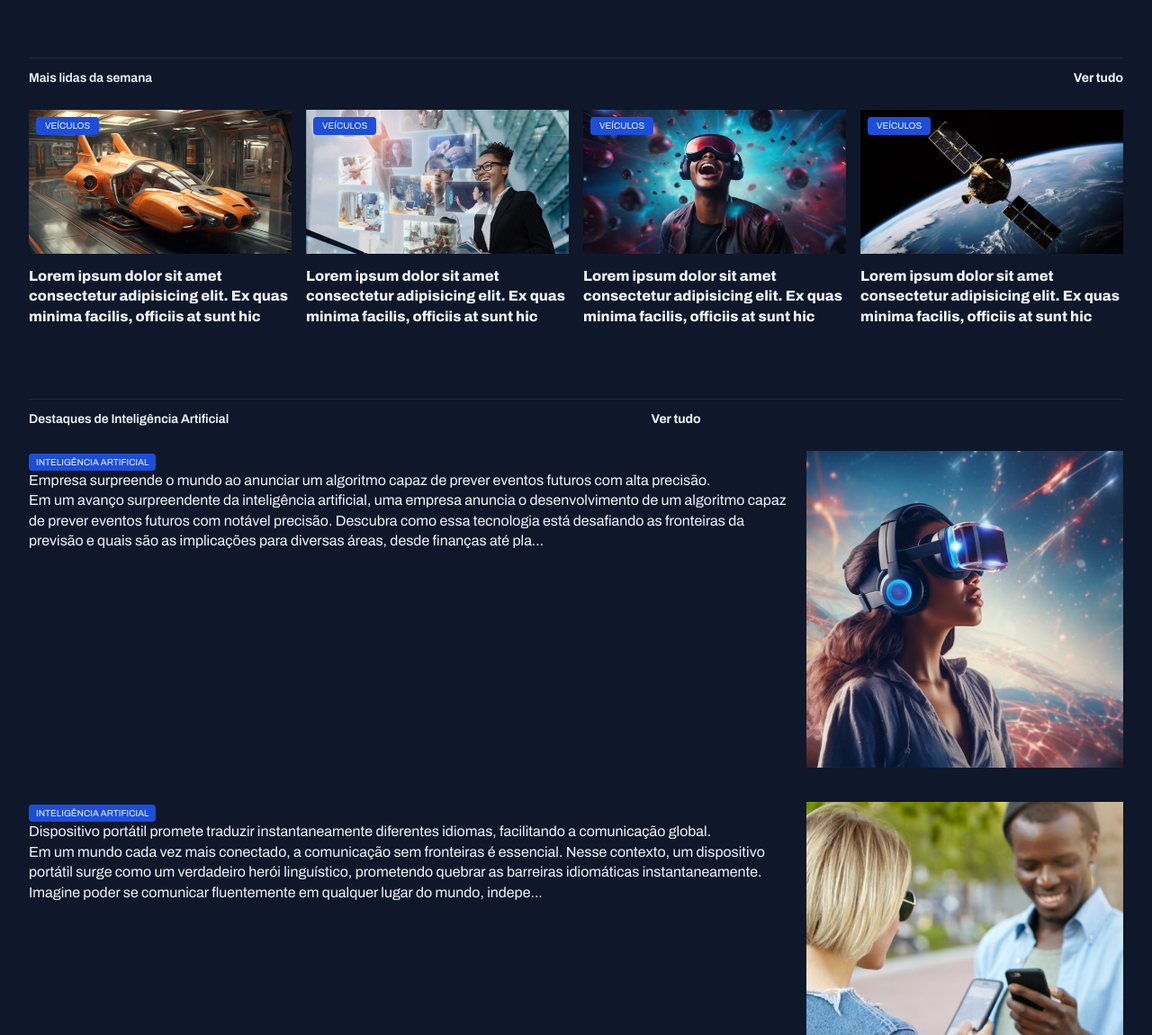
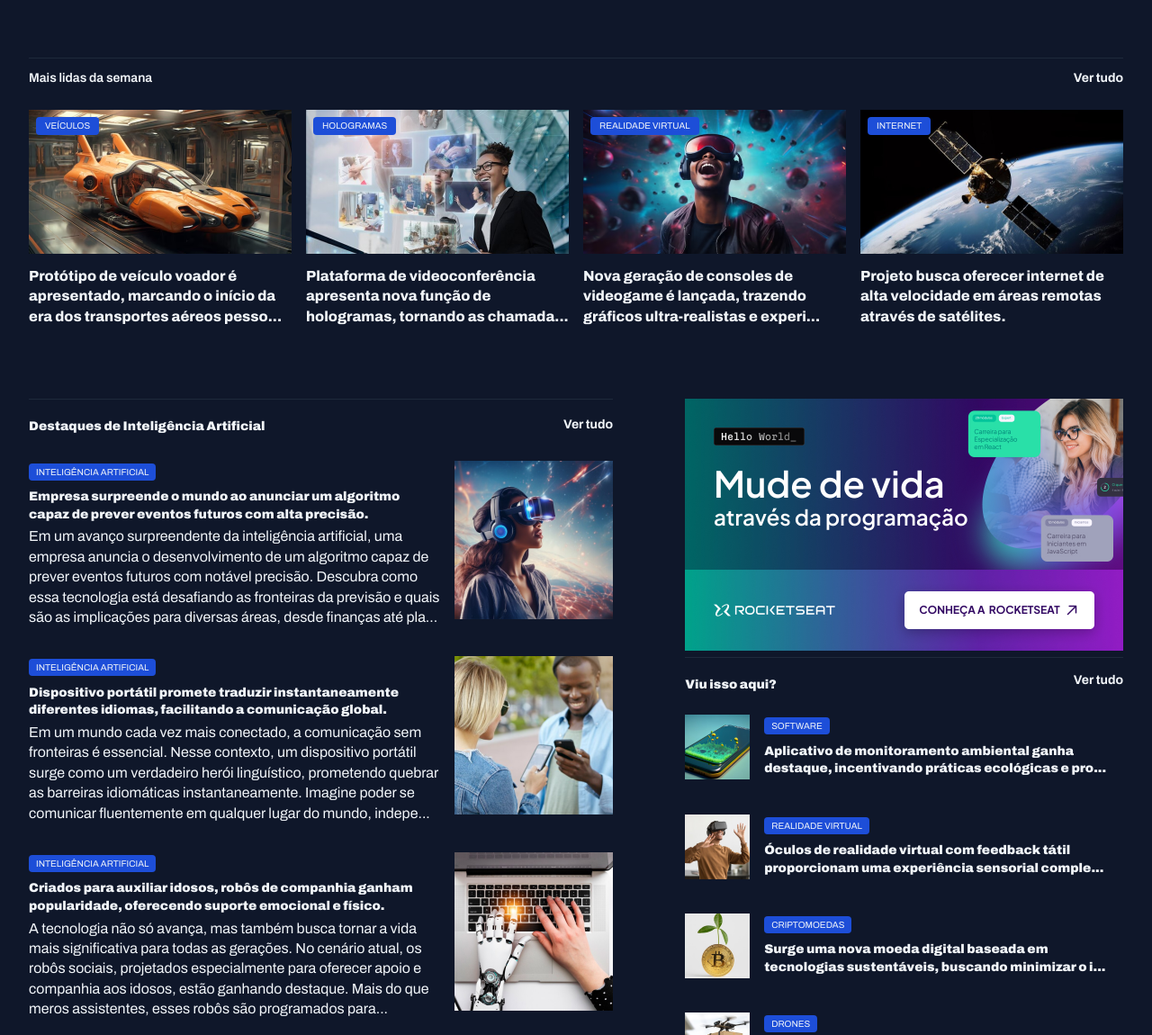
Before and after one commit to luizfpinto94/portal-de-noticiais, a plain HTML site: page index.html in a window 1280 px wide. Shown: the part 620-1770 px from the top of the page at 90% size. Drawn offline with Linux system fonts and the light colour scheme.

Commit message:
docs: Finalizando o projeto e criando arquivo de apresentação README 🏆

```diff
--- a/index.html
+++ b/index.html
@@ -8,6 +8,7 @@
     <link rel="preconnect" href="https://fonts.googleapis.com">
     <link rel="preconnect" href="https://fonts.gstatic.com" crossorigin>
     <link href="https://fonts.googleapis.com/css2?family=Archivo:ital,wght@0,100..900;1,100..900&display=swap" rel="stylesheet">
+    <link rel="shortcut icon" href="assets/icons/ArrowRight.svg" type="image/x-icon">
 </head>
 <body>
     <header class="container">
@@ -25,20 +26,20 @@
             </div>
         </nav>
         <div id="secondary" class="grid grid-flow-col">
-            <a href="#">Inteligência Artificial</a>
-            <a href="#">Blockchain</a>
-            <a href="#">Hologramas</a>
-            <a href="#">Internet</a>
-            <a href="#">Vestíveis</a>
-            <a href="#">Realidade Aumentada</a>
-            <a href="#">Realidade  Virtual</a>
+            <a href="#" title="Inteligência Artificial">Inteligência Artificial</a>
+            <a href="#" title="Blockchain">Blockchain</a>
+            <a href="#" title="Hologramas">Hologramas</a>
+            <a href="#" title="Internet">Internet</a>
+            <a href="#" title="Vestíveis">Vestíveis</a>
+            <a href="#" title="Realidade Aumentada">Realidade Aumentada</a>
+            <a href="#" title="Realidade  Virtual">Realidade  Virtual</a>
         </div>
     </header>
 
     <main class="container grid">
         <section id="featured" class="grid grid-flow-col gap-16">
             <figure class="card">
-                <img src="assets/images/Image 01.png" alt="Imagem de um robô de cor branco e olhos azuis">
+                <img src="assets/images/Image 01.png" alt="Robô doméstico humanoide em um quarto moderno, representando automação para tarefas residenciais.">
                 <figcaption>
                     <span class="content-tag">Robótica</span>
                     <h2 class="text-2xl">Robôs domésticos começam a ser adotados para tarefas diárias, prometendo mais conforto e eficiência nas residências.</h2>
@@ -47,28 +48,28 @@
 
             <div class="grid grid-col-2 gap-16">
                 <figure class="card">
-                    <img src="assets/images/Image 02.png" alt="Imagem de uma pessoa interagindo com celular">
+                    <img src="assets/images/Image 02.png" alt="Pessoa segurando um smartphone com projeção holográfica tridimensional acima da tela.">
                     <figcaption>
                         <span class="content-tag">Hologramas</span>
                         <h2 class="text-lg">Novo Smartphone Projetor 3D chega ao mercado, transformando a forma como vemos nossas telas!</h2>
                     </figcaption>
                 </figure>
                 <figure class="card">
-                    <img src="assets/images/Image 03.png" alt="Imagem de 6G, com foguete subindo">
+                    <img src="assets/images/Image 03.png" alt="Ilustração de tecnologia 6G com foguete e símbolo '6G' representando internet de alta velocidade.">
                     <figcaption>
                         <span class="content-tag">Internet</span>
                         <h2 class="text-lg">Tecnologia 6G chega às metrópoles brasileiras, prometendo revolucionar a forma como...</h2>
                     </figcaption>
                 </figure>
                 <figure class="card">
-                    <img src="assets/images/Image 04.png" alt="Imagem de uma mulher sorrindo com fones de ouvido">
+                    <img src="assets/images/Image 04.png" alt="Pessoa usando relógio inteligente durante atividade ao ar livre para monitoramento de saúde.">
                     <figcaption>
                         <span class="content-tag">Vestíveis</span>
                         <h2 class="text-lg">Empresa lança relógio inteligente capaz de monitorar a saúde mental, oferecendo insights valiosos para...</h2>
                     </figcaption>
                 </figure>
                 <figure class="card">
-                    <img src="assets/images/Image 05.png" alt="Imagem de duas crianças com óculos sorrindo e se divertindo">
+                    <img src="assets/images/Image 05.png" alt="Estudantes utilizando óculos de realidade virtual em ambiente educacional.">
                     <figcaption>
                         <span class="content-tag">Realidade Virtual</span>
                         <h2 class="text-lg">Escolas adotam a tecnologia VR para proporcionar experiências imersivas, transformando...</h2>
@@ -80,7 +81,7 @@
         <section id="weekly">
             <header class="grid grid-flow-col">
                 <h3>Mais lidas da semana</h3>
-                <a href="#">
+                <a href="#" title="Ver mais lidas">
                     <strong>Ver tudo</strong>
                     <span></span>
                 </a>
@@ -88,24 +89,24 @@
 
             <div class="grid gap-16">
                 <figure>
-                    <span class="content-tag">veículos</span>
-                    <img src="assets/images/Image 06.png" alt="">
-                    <p>Lorem ipsum dolor sit amet consectetur adipisicing elit. Ex quas minima facilis, officiis at sunt hic</p>
+                    <span class="content-tag">Veículos</span>
+                    <img src="assets/images/Image 06.png" alt="Protótipo de veículo voador futurista em um hangar tecnológico.">
+                    <p>Protótipo de veículo voador é apresentado, marcando o início da era dos transportes aéreos pesso...</p>
                 </figure>
                 <figure>
-                    <span class="content-tag">veículos</span>
-                    <img src="assets/images/Image 07.png" alt="">
-                    <p>Lorem ipsum dolor sit amet consectetur adipisicing elit. Ex quas minima facilis, officiis at sunt hic</p>
+                    <span class="content-tag">Hologramas</span>
+                    <img src="assets/images/Image 07.png" alt="Profissional participando de videoconferência com hologramas projetados em uma tela.">
+                    <p>Plataforma de videoconferência apresenta nova função de hologramas, tornando as chamada...</p>
                 </figure>
                 <figure>
-                    <span class="content-tag">veículos</span>
-                    <img src="assets/images/Image 08.png" alt="">
-                    <p>Lorem ipsum dolor sit amet consectetur adipisicing elit. Ex quas minima facilis, officiis at sunt hic</p>
+                    <span class="content-tag">Realidade virtual</span>
+                    <img src="assets/images/Image 08.png" alt="Pessoa utilizando headset de realidade virtual em ambiente com efeitos digitais imersivos.">
+                    <p>Nova geração de consoles de videogame é lançada, trazendo gráficos ultra-realistas e experi...</p>
                 </figure>
                 <figure>
-                    <span class="content-tag">veículos</span>
-                    <img src="assets/images/Image 09.png" alt="">
-                    <p>Lorem ipsum dolor sit amet consectetur adipisicing elit. Ex quas minima facilis, officiis at sunt hic</p>
+                    <span class="content-tag">Internet</span>
+                    <img src="assets/images/Image 09.png" alt="Satélite em órbita terrestre representando internet via satélite.">
+                    <p>Projeto busca oferecer internet de alta velocidade em áreas remotas através de satélites.</p>
                 </figure>
             </div>
         </section>
@@ -113,7 +114,7 @@
         <section id="ia">
             <header class="grid grid-flow-col">
                 <h3>Destaques de Inteligência Artificial</h3>
-                <a href="#" class="grid grid-flow-col">
+                <a title="Ver tudo" href="#" class="grid grid-flow-col">
                     <strong>Ver tudo</strong>
                 </a>
             </header>
@@ -132,7 +133,7 @@
                         </p>
                     </div>
                     <div>
-                        <img src="assets/images/Image 10.png" alt="Imagem número 10">
+                        <img src="assets/images/Image 10.png" alt="Pessoa utilizando óculos de realidade virtual com fone de ouvidos e planeta no fundo como tivesse no espaço.">
                     </div>
                 </article>
                 <article class="grid grid-flow-col gap-16">
@@ -148,7 +149,7 @@
                         </p>
                     </div>
                     <div>
-                        <img src="assets/images/Image 11.png" alt="Imagem número 10">
+                        <img src="assets/images/Image 11.png" alt="Duas pessoas, um home e mulher utilizando celulares com o olhar para o dispositivo sorrindo.">
                     </div>
                 </article>
                 <article class="grid grid-flow-col gap-16">
@@ -157,14 +158,14 @@
                             Inteligência Artificial
                         </span>
                         <h3 class="text-xl">
-                            Criados para auxiliar idosos, robôs de companhia ganham popularidade, oferecendo suporte emocional e físico aos usuários.
+                            Criados para auxiliar idosos, robôs de companhia ganham popularidade, oferecendo suporte emocional e físico.
                         </h3>
                         <p>
                             A tecnologia não só avança, mas também busca tornar a vida mais significativa para todas as gerações. No cenário atual, os robôs sociais, projetados especialmente para oferecer apoio e companhia aos idosos, estão ganhando destaque. Mais do que meros assistentes, esses robôs são programados para...
                         </p>
                     </div>
                     <div>
-                        <img src="assets/images/Image 12.png" alt="Imagem número 10">
+                        <img src="assets/images/Image 12.png" alt="Pessoa utilizando notebook uma mão humana digitando e outra mão de robô.">
                     </div>
                 </article>
                 <article class="grid grid-flow-col gap-16">
@@ -180,22 +181,24 @@
                         </p>
                     </div>
                     <div>
-                        <img src="assets/images/Image 13.png" alt="Imagem número 10">
+                        <img src="assets/images/Image 13.png" alt="Pessoa utilizando celular na frente de notebook sorrindo.">
                     </div>
                 </article>
             </div>
         </section>
 
-        <div>
+        <aside>
             <div id="ads">
-                <img src="assets/images/Ads.jpg" alt="Imagem de propaganda ADS Rocketseat">
+                <a title="Imagem da Roocketsat" href="https://www.rocketseat.com.br/" target="_blank" title="Imagem da Roocketsat">
+                    <img src="assets/images/Ads.jpg" alt="Propaganda ADS Rocketseat">
+                </a>
             </div>
-        </div>
 
-        <section id="more">
+
+            <section id="more">
             <header class="grid grid-flow-col">
                 <h3>Viu isso aqui?</h3>
-                <a href="#" class="grid grid-flow-col">
+                <a title="Ver tudo" href="#" class="grid grid-flow-col">
                     <strong>Ver tudo</strong>
                 </a>
             </header>
@@ -203,7 +206,7 @@
             <div class="grid gap-32">
                 <article class="grid grid-flow-col gap-16">
                     <div>
-                        <img src="assets/images/Image 14.png" alt="Imagem número 10">
+                        <img src="assets/images/Image 14.png" alt="Aplicativo de monitoramento ambiental exibido na tela de um smartphone.">
                     </div>
                     <div>
                         <span class="content-tag">
@@ -216,7 +219,7 @@
                 </article>
                 <article class="grid grid-flow-col gap-16">
                     <div>
-                        <img src="assets/images/Image 15.png" alt="Imagem número 10">
+                        <img src="assets/images/Image 15.png" alt="Pessoa utilizando óculos de realidade virtual com gestos interativos.">
                     </div>
                     <div>
                         <span class="content-tag">
@@ -229,7 +232,7 @@
                 </article>
                 <article class="grid grid-flow-col gap-16">
                     <div>
-                        <img src="assets/images/Image 16.png" alt="Imagem número 10">
+                        <img src="assets/images/Image 16.png" alt="Moeda digital com símbolo de Bitcoin e uma planta, representando criptomoeda sustentável.">
                     </div>
                     <div>
                         <span class="content-tag">
@@ -242,7 +245,7 @@
                 </article>
                 <article class="grid grid-flow-col gap-16">
                     <div>
-                        <img src="assets/images/Image 17.png" alt="Imagem número 10">
+                        <img src="assets/images/Image 17.png" alt="Drone de entrega transportando encomenda em ambiente urbano.">
                     </div>
                     <div>
                         <span class="content-tag">
@@ -255,7 +258,7 @@
                 </article>
                 <article class="grid grid-flow-col gap-16">
                     <div>
-                        <img src="assets/images/Image 18.png" alt="Imagem número 10">
+                        <img src="assets/images/Image 18.png" alt="Modelo tridimensional de pulmões humanos produzido por impressão 3D para aplicações médicas.">
                     </div>
                     <div>
                         <span class="content-tag">
@@ -268,6 +271,7 @@
                 </article>
             </div>
         </section>
+        </aside>
     </main>
 </body>
 </html>
--- a/styles/global.css
+++ b/styles/global.css
@@ -54,6 +54,13 @@ a:hover {
 main {
     margin-top: 40px;
     gap: 80px;
+
+    grid-template-columns: 2fr 1.5fr;
+
+    grid-template-areas:
+    "featured featured"
+    "weekly weekly"
+    "ia aside";
 }
 
 .content-tag {
--- a/styles/sections.css
+++ b/styles/sections.css
@@ -5,6 +5,7 @@ section header {
 }
 
 #featured {
+    grid-area: featured;
     img {
         border-radius: 4px;
         height: 100%;
@@ -42,7 +43,7 @@ section header {
 }
 
 #weekly {
-
+    grid-area: weekly;
     header a {
         justify-self: end;
         align-items: center;
@@ -76,3 +77,47 @@ section header {
 
 
 }
+
+#ia {
+    grid-area: ia;
+
+    header a {
+        justify-self: end;
+        align-items: center;
+    }
+
+    img {
+        height: 176px;
+        object-fit: cover;
+        width: 176px;
+    }
+
+    h3 {
+        margin-block: 8px 4px;
+        font: var(--h3);
+    }
+}
+
+aside img {
+    grid-area: aside;
+    object-fit: cover;
+    width: 100%;
+}
+
+#more {
+    header a {
+        justify-self: end;
+        align-items: center;
+    }
+
+    img {
+        width: 72px;
+        aspect-ratio: 1/1;
+        object-fit: cover;
+    }
+
+    h3 {
+        margin-top: 8px;
+        font: var(--h3);
+    }
+}
```
Also changed, not shown: .github/preview.png (added), 1 other file.
